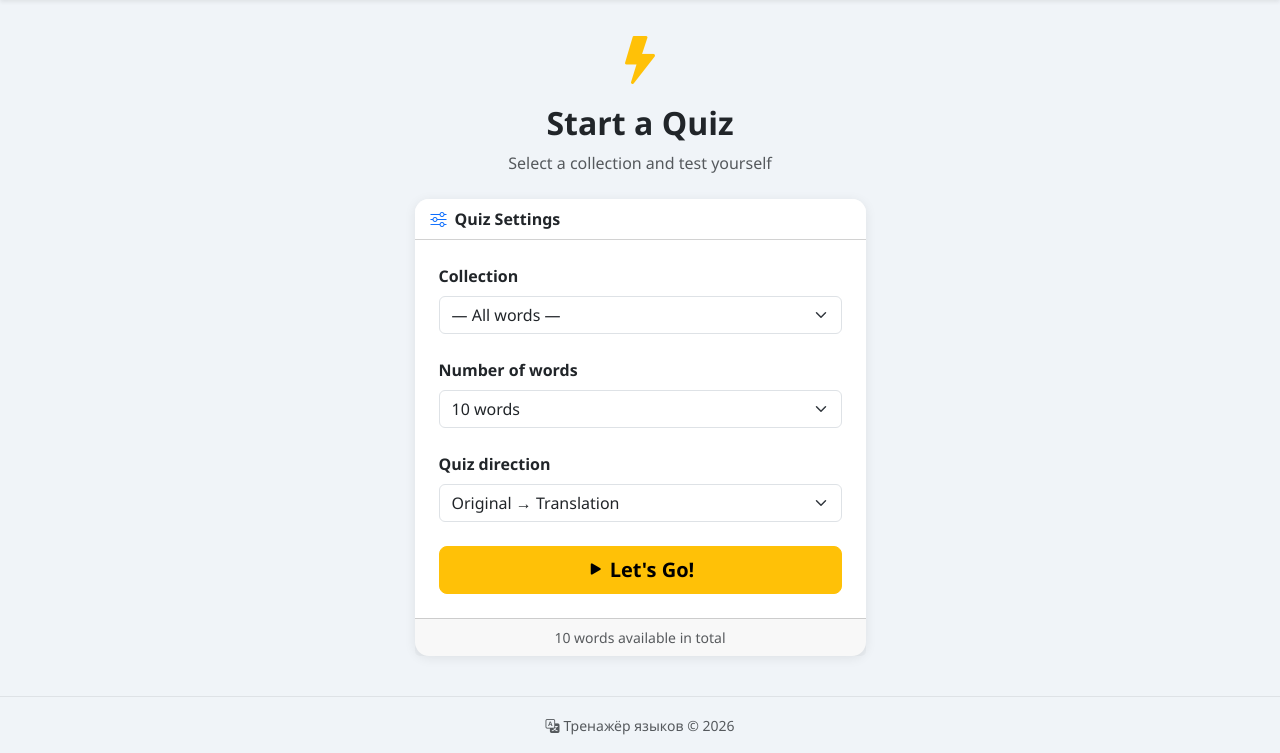
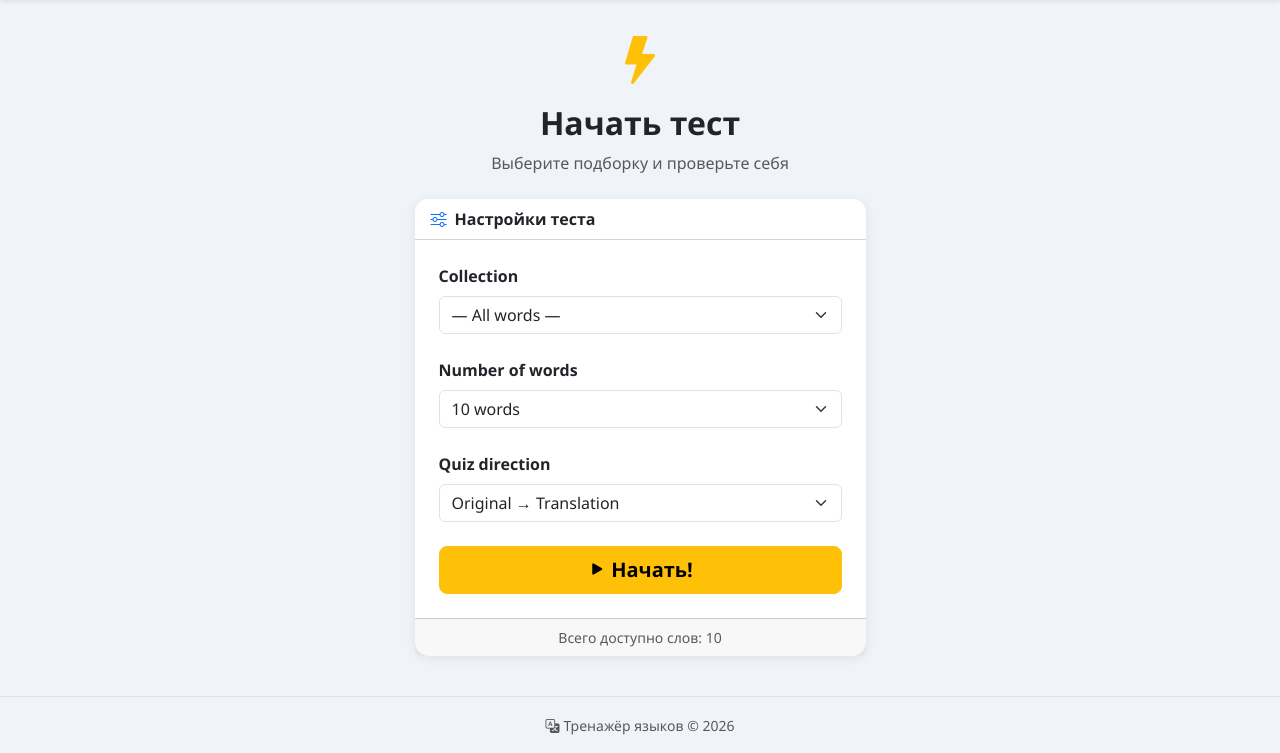
Before and after one commit to ivkhripunov/english_trainer, a Django app: page /quiz/ in a window 1280 px wide. Shown: the part 58-811 px from the top of the page. Run offline with Django 4.2, Linux system fonts and the light colour scheme; data comes from the database, SQL or seed files in the repository; data that the repository does not hold is empty.

Commit message:
fix: translate quiz templates to Russian

```diff
--- a/trainer/templates/trainer/quiz_start.html
+++ b/trainer/templates/trainer/quiz_start.html
@@ -1,19 +1,19 @@
 {% extends "trainer/base.html" %}
-{% block title %}Start Quiz — Language Trainer{% endblock %}
+{% block title %}Начать тест — Тренажёр языков{% endblock %}
 
 {% block content %}
 <div class="row justify-content-center">
     <div class="col-md-6 col-lg-5">
         <div class="text-center mb-4">
             <i class="bi bi-lightning-fill text-warning" style="font-size: 3rem;"></i>
-            <h2 class="fw-bold mt-2">Start a Quiz</h2>
-            <p class="text-muted">Select a collection and test yourself</p>
+            <h2 class="fw-bold mt-2">Начать тест</h2>
+            <p class="text-muted">Выберите подборку и проверьте себя</p>
         </div>
 
         {% if can_start %}
         <div class="card">
             <div class="card-header bg-white fw-semibold">
-                <i class="bi bi-sliders me-2 text-primary"></i>Quiz Settings
+                <i class="bi bi-sliders me-2 text-primary"></i>Настройки теста
             </div>
             <div class="card-body p-4">
                 <form method="post">
@@ -31,26 +31,26 @@
                     {% endfor %}
                     <div class="d-grid mt-2">
                         <button type="submit" class="btn btn-warning btn-lg fw-bold">
-                            <i class="bi bi-play-fill me-1"></i>Let's Go!
+                            <i class="bi bi-play-fill me-1"></i>Начать!
                         </button>
                     </div>
                 </form>
             </div>
             <div class="card-footer text-muted small text-center">
-                {{ word_count }} word{{ word_count|pluralize }} available in total
+                Всего доступно слов: {{ word_count }}
             </div>
         </div>
         {% else %}
         <div class="card text-center py-5">
             <i class="bi bi-journal-x text-muted fs-1 mb-3"></i>
-            <h5 class="text-muted">No words yet</h5>
-            <p class="text-muted small">Add words to a collection first.</p>
+            <h5 class="text-muted">Слов пока нет</h5>
+            <p class="text-muted small">Сначала добавьте слова в подборку.</p>
             <div class="d-flex gap-2 justify-content-center mt-2">
                 <a href="{% url 'language_list' %}" class="btn btn-outline-primary btn-sm">
-                    Add Language
+                    Добавить язык
                 </a>
                 <a href="{% url 'collection_create' %}" class="btn btn-primary btn-sm">
-                    New Collection
+                    Новая подборка
                 </a>
             </div>
         </div>
```
Also changed, not shown: trainer/templates/trainer/quiz_question.html (+9 -9 lines), trainer/templates/trainer/quiz_results.html (+13 -13 lines).
